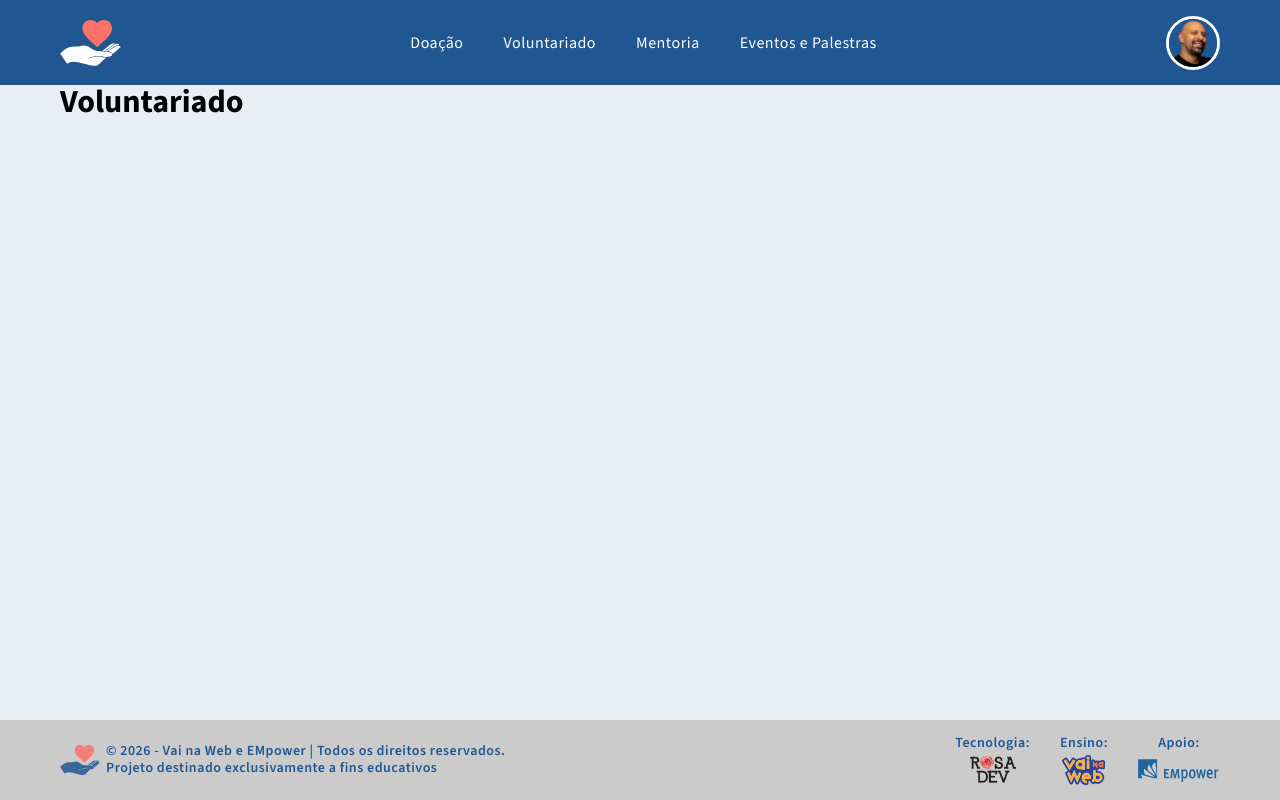
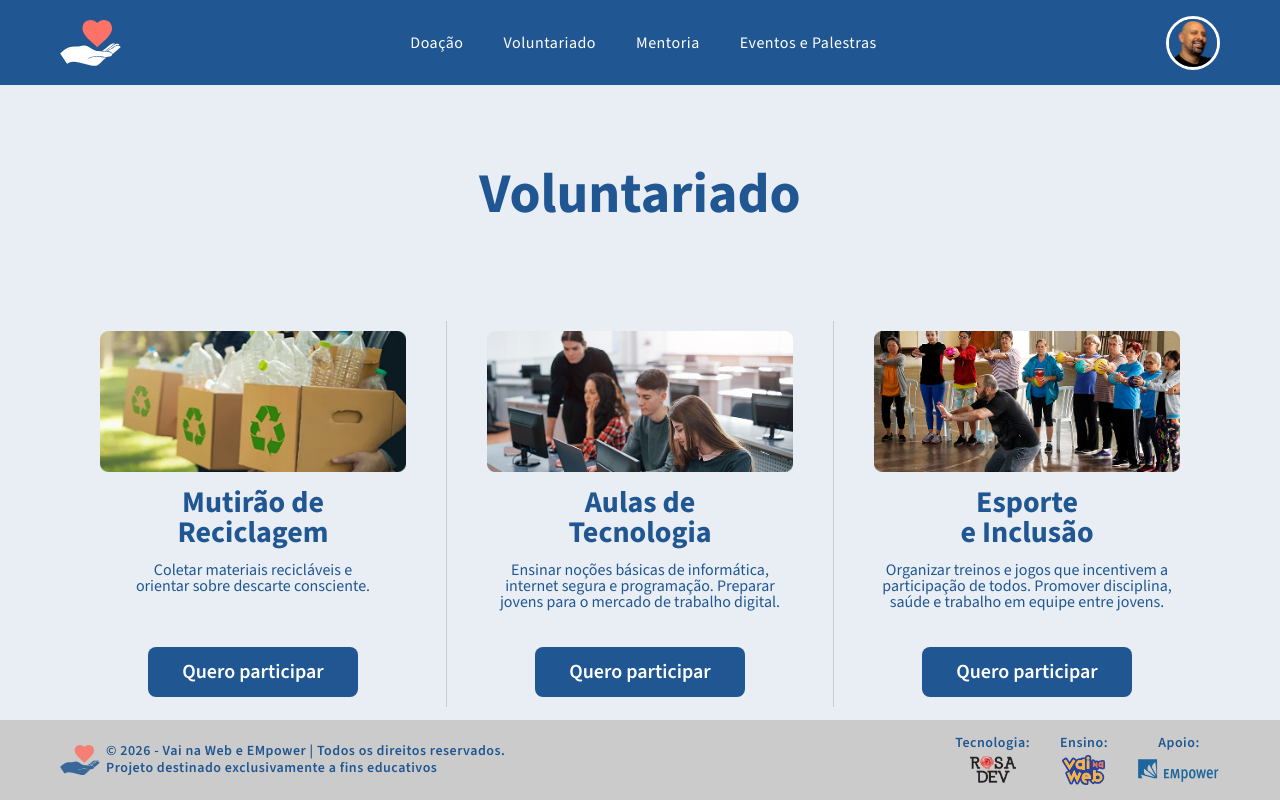
Before and after one commit to rosadevsolutions/2026-vnw-front-03-projeto-connect, a React (Vite) app: page /voluntariado in a window 1280 px wide. Built offline with nearby package versions, Linux system fonts and the light colour scheme.

Commit message:
page Voluntariado

```diff
--- a/src/pages/Voluntariado/Voluntariado.jsx
+++ b/src/pages/Voluntariado/Voluntariado.jsx
@@ -1,3 +1,46 @@
+import Section from "../../components/shared/Section/Section";
+import Card from "../../components/shared/Card/Card";
+import { images } from "@/assets/images";
+
 export default function Voluntariado() {
-  return <h1>Voluntariado</h1>;
+  const sectionTitle = "Voluntariado";
+  const sectionCardCta = "Quero participar";
+
+  const cards = [
+    {
+      id: 1,
+      alt: "Coleta de materiais recicláveis em caixas com símbolo de reciclagem",
+      title: "Mutirão de \nReciclagem",
+      description: "Coletar materiais recicláveis e \norientar sobre descarte consciente.",
+      image: "voluntariado-mutirao-reciclagem.png",
+    },
+    {
+      id: 2,
+      alt: "Aula de tecnologia com alunos em computadores e instrutor orientando",
+      title: "Aulas de \nTecnologia",
+      description: "Ensinar noções básicas de informática, \ninternet segura e programação. Preparar\njovens para o mercado de trabalho digital.",
+      image: "voluntariado-aulas-tecnologia.png",
+    },
+    {
+      id: 3,
+      alt: "Atividade em quadra poliesportiva com pessoas reunidas em volta do professor",
+      title: "Esporte \ne Inclusão",
+      description: "Organizar treinos e jogos que incentivem a \nparticipação de todos. Promover disciplina, \nsaúde e trabalho em equipe entre jovens.",
+      image: "voluntariado-esporte-inclusao.png",
+    },
+  ];
+
+  return (
+    <Section
+      title={sectionTitle}
+      items={cards}
+      renderItem={(item) => (
+        <Card
+          key={item.id} {...item}
+          cta={sectionCardCta}
+          onClick={() => alert(`${sectionCardCta}\n\n${item.title}.`)}
+        />
+      )}
+    />
+  );
 }
```
